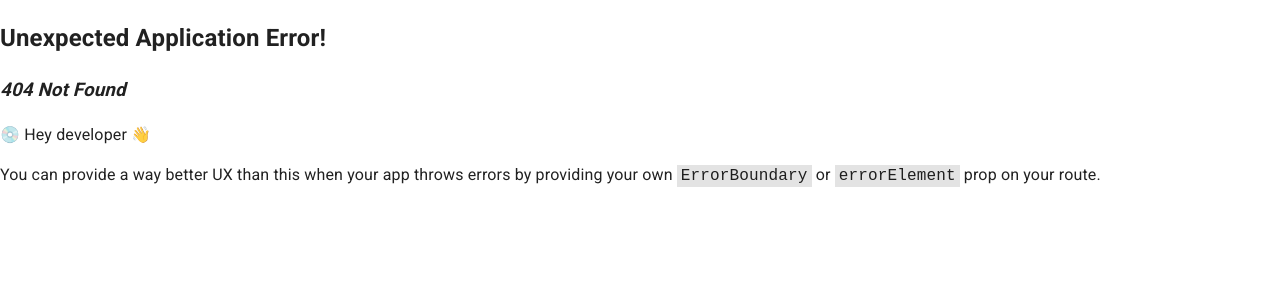
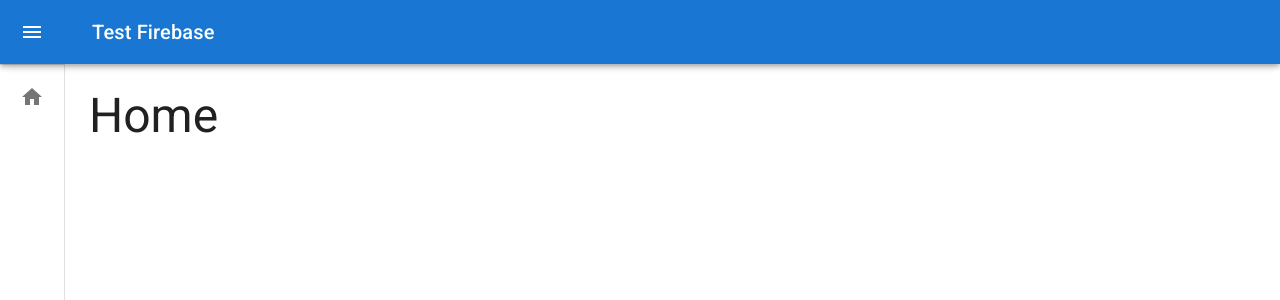
Before and after one commit to lik3l/test-react-firebase, a React (Create React App) app: page /dashboard in a window 1280 px wide. Before the commit this address had no page. Shown: the top 300 px of the page. Built offline with nearby package versions, Linux system fonts and the light colour scheme.

Commit message:
Added main layout

```diff
--- a/package.json
+++ b/package.json
@@ -5,6 +5,7 @@
   "dependencies": {
     "@emotion/react": "^11.10.4",
     "@emotion/styled": "^11.10.4",
+    "@mui/icons-material": "^5.10.3",
     "@mui/material": "^5.10.5",
     "@testing-library/jest-dom": "^5.16.5",
     "@testing-library/react": "^13.4.0",
--- /dev/null
+++ b/src/components/AppBar/AppBar.tsx
@@ -0,0 +1,59 @@
+import React from 'react';
+
+import MuiAppBar, { AppBarProps as MuiAppBarProps } from '@mui/material/AppBar';
+import Toolbar from '@mui/material/Toolbar';
+import MenuIcon from '@mui/icons-material/Menu';
+import { IconButton, Typography } from '@mui/material';
+import { TCallback } from '../../types';
+import { DrawerWidth } from '../../configs';
+import { styled } from '@mui/material/styles';
+
+
+interface AppBarProps extends MuiAppBarProps {
+  open?: boolean;
+}
+
+const AppBar = styled(MuiAppBar, {
+  shouldForwardProp: (prop) => prop !== 'open',
+})<AppBarProps>(({ theme, open }) => ({
+  zIndex: theme.zIndex.drawer + 1,
+  transition: theme.transitions.create(['width', 'margin'], {
+    easing: theme.transitions.easing.sharp,
+    duration: theme.transitions.duration.leavingScreen,
+  }),
+  ...(open && {
+    marginLeft: DrawerWidth,
+    width: `calc(100% - ${DrawerWidth}px)`,
+    transition: theme.transitions.create(['width', 'margin'], {
+      easing: theme.transitions.easing.sharp,
+      duration: theme.transitions.duration.enteringScreen,
+    }),
+  }),
+}));
+
+type TProps = {
+  open?: boolean;
+  onOpen: TCallback;
+}
+
+export const MainAppBar: React.FC<TProps> = ({ open, onOpen }) => {
+  return <AppBar position="fixed" open={open}>
+    <Toolbar>
+      <IconButton
+        color="inherit"
+        aria-label="open drawer"
+        onClick={onOpen}
+        edge="start"
+        sx={{
+          marginRight: 5,
+          ...(open && { display: 'none' }),
+        }}
+      >
+        <MenuIcon />
+      </IconButton>
+      <Typography variant="h6" noWrap component="div">
+        Test Firebase
+      </Typography>
+    </Toolbar>
+  </AppBar>
+}
--- /dev/null
+++ b/src/components/Dashboard/Dashboard.tsx
@@ -0,0 +1,8 @@
+import React from 'react';
+import { Box, Typography } from "@mui/material";
+
+export const Dashboard = () => {
+  return <Box>
+    <Typography variant="h3">Home</Typography>
+  </Box>
+}
--- /dev/null
+++ b/src/components/DrawerHeader/DrawerHeader.ts
@@ -0,0 +1,10 @@
+import { styled } from "@mui/material/styles";
+
+export const DrawerHeader = styled('div')(({ theme }) => ({
+  display: 'flex',
+  alignItems: 'center',
+  justifyContent: 'flex-end',
+  padding: theme.spacing(0, 1),
+  // necessary for content to be below app bar
+  ...theme.mixins.toolbar,
+}));
--- /dev/null
+++ b/src/components/Sidebar/Sidebar.tsx
@@ -0,0 +1,98 @@
+import React from 'react';
+
+import List from '@mui/material/List';
+import MuiDrawer from '@mui/material/Drawer';
+import Divider from '@mui/material/Divider';
+import IconButton from '@mui/material/IconButton';
+import ChevronLeftIcon from '@mui/icons-material/ChevronLeft';
+import ChevronRightIcon from '@mui/icons-material/ChevronRight';
+import ListItem from '@mui/material/ListItem';
+import ListItemButton from '@mui/material/ListItemButton';
+import ListItemIcon from '@mui/material/ListItemIcon';
+import ListItemText from '@mui/material/ListItemText';
+import Home from '@mui/icons-material/Home';
+import { DrawerWidth } from '../../configs';
+import { styled, Theme, CSSObject, useTheme } from '@mui/material/styles';
+import { TCallback } from '../../types';
+import { DrawerHeader } from '../DrawerHeader/DrawerHeader';
+
+
+const openedMixin = (theme: Theme): CSSObject => ({
+  width: DrawerWidth,
+  transition: theme.transitions.create('width', {
+    easing: theme.transitions.easing.sharp,
+    duration: theme.transitions.duration.enteringScreen,
+  }),
+  overflowX: 'hidden',
+});
+
+const closedMixin = (theme: Theme): CSSObject => ({
+  transition: theme.transitions.create('width', {
+    easing: theme.transitions.easing.sharp,
+    duration: theme.transitions.duration.leavingScreen,
+  }),
+  overflowX: 'hidden',
+  width: `calc(${theme.spacing(7)} + 1px)`,
+  [theme.breakpoints.up('sm')]: {
+    width: `calc(${theme.spacing(8)} + 1px)`,
+  },
+});
+
+const Drawer = styled(MuiDrawer, { shouldForwardProp: (prop) => prop !== 'open' })(
+  ({ theme, open }) => ({
+    width: DrawerWidth,
+    flexShrink: 0,
+    whiteSpace: 'nowrap',
+    boxSizing: 'border-box',
+    ...(open && {
+      ...openedMixin(theme),
+      '& .MuiDrawer-paper': openedMixin(theme),
+    }),
+    ...(!open && {
+      ...closedMixin(theme),
+      '& .MuiDrawer-paper': closedMixin(theme),
+    }),
+  }),
+);
+
+type TProps = {
+  open: boolean;
+  onClose: TCallback;
+}
+
+export const Sidebar: React.FC<TProps> = ({ open, onClose }) => {
+  const theme = useTheme();
+
+  return <Drawer variant="permanent" open={open}>
+        <DrawerHeader>
+          <IconButton onClick={onClose}>
+            {theme.direction === 'rtl' ? <ChevronRightIcon /> : <ChevronLeftIcon />}
+          </IconButton>
+        </DrawerHeader>
+        <Divider />
+        <List>
+          {['Home'].map((text, index) => (
+            <ListItem key={text} disablePadding sx={{ display: 'block' }}>
+              <ListItemButton
+                sx={{
+                  minHeight: 48,
+                  justifyContent: open ? 'initial' : 'center',
+                  px: 2.5,
+                }}
+              >
+                <ListItemIcon
+                  sx={{
+                    minWidth: 0,
+                    mr: open ? 3 : 'auto',
+                    justifyContent: 'center',
+                  }}
+                >
+                  <Home />
+                </ListItemIcon>
+                <ListItemText primary={text} sx={{ opacity: open ? 1 : 0 }} />
+              </ListItemButton>
+            </ListItem>
+          ))}
+        </List>
+      </Drawer>
+}
--- /dev/null
+++ b/src/configs.ts
@@ -0,0 +1 @@
+export const DrawerWidth = 400;
--- a/src/layouts/MainLayout/MainLayout.tsx
+++ b/src/layouts/MainLayout/MainLayout.tsx
@@ -1,7 +1,32 @@
 import React from 'react';
+import Box from '@mui/material/Box';
+
+import { MainAppBar } from '../../components/AppBar/AppBar';
+import { DrawerHeader } from '../../components/DrawerHeader/DrawerHeader';
+import { Sidebar } from '../../components/Sidebar/Sidebar';
+import { Outlet } from 'react-router-dom';
+
 
 export const MainLayout: React.FC = () => {
-  return <div>
-    <h1>Hello world</h1>
-  </div>
+  const [open, setOpen] = React.useState<boolean>(false);
+
+  const handleDrawerOpen = () => {
+    setOpen(true);
+  };
+  const handleDrawerClose = () => {
+    setOpen(false);
+  };
+
+  return (
+    <Box sx={{ display: 'flex' }}>
+      <MainAppBar open={open} onOpen={handleDrawerOpen} />
+      <Sidebar open={open} onClose={handleDrawerClose} />
+      <Box component="main" sx={{ flexGrow: 1, p: 3 }}>
+        <DrawerHeader />
+        <main id="main">
+          <Outlet />
+        </main>
+      </Box>
+    </Box>
+  );
 }
--- a/src/routes.ts
+++ b/src/routes.ts
@@ -1,3 +1,4 @@
 export const Routes = {
-  Home: "/"
+  Home: "/",
+  Dashboard: "dashboard"
 }
--- /dev/null
+++ b/src/types.ts
@@ -0,0 +1 @@
+export type TCallback = () => void;
```
Also changed, not shown: src/App.tsx (+14 -2 lines), 1 other file (tests, documents, lock files or other folders).
